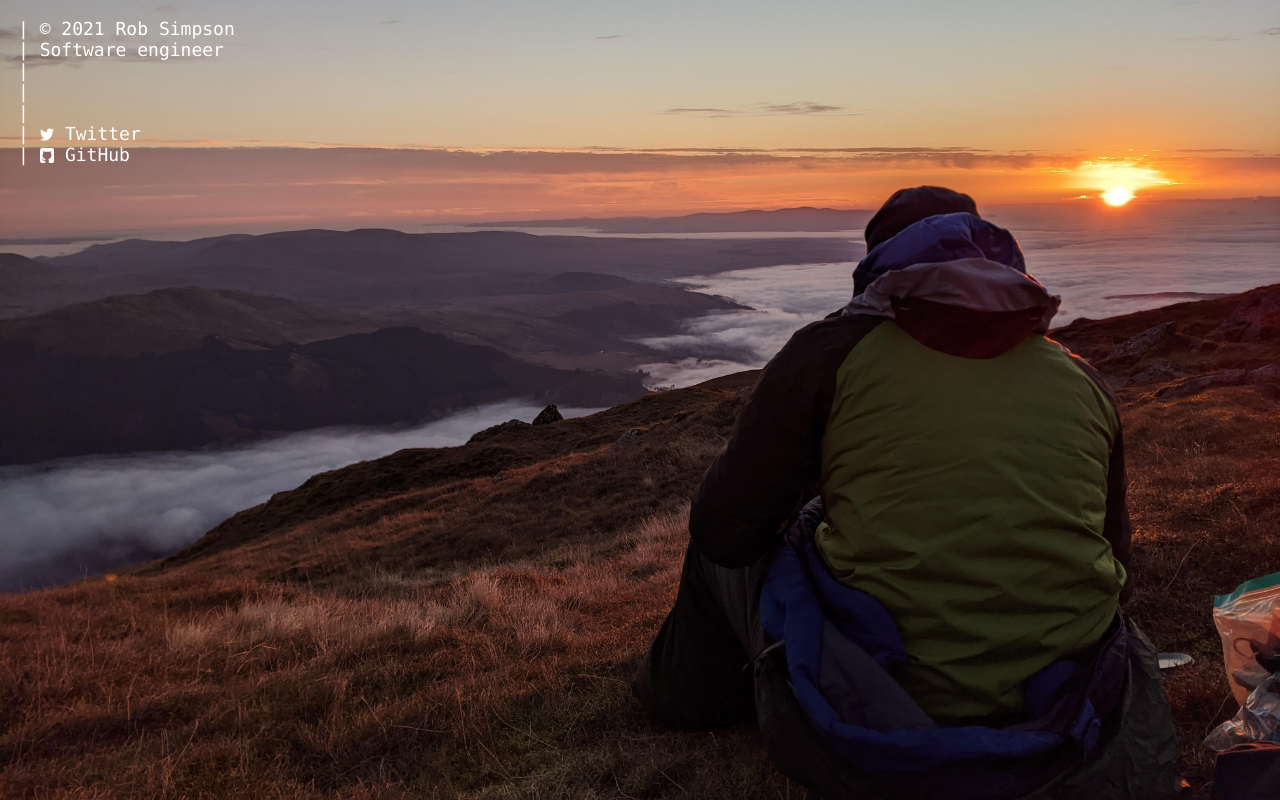
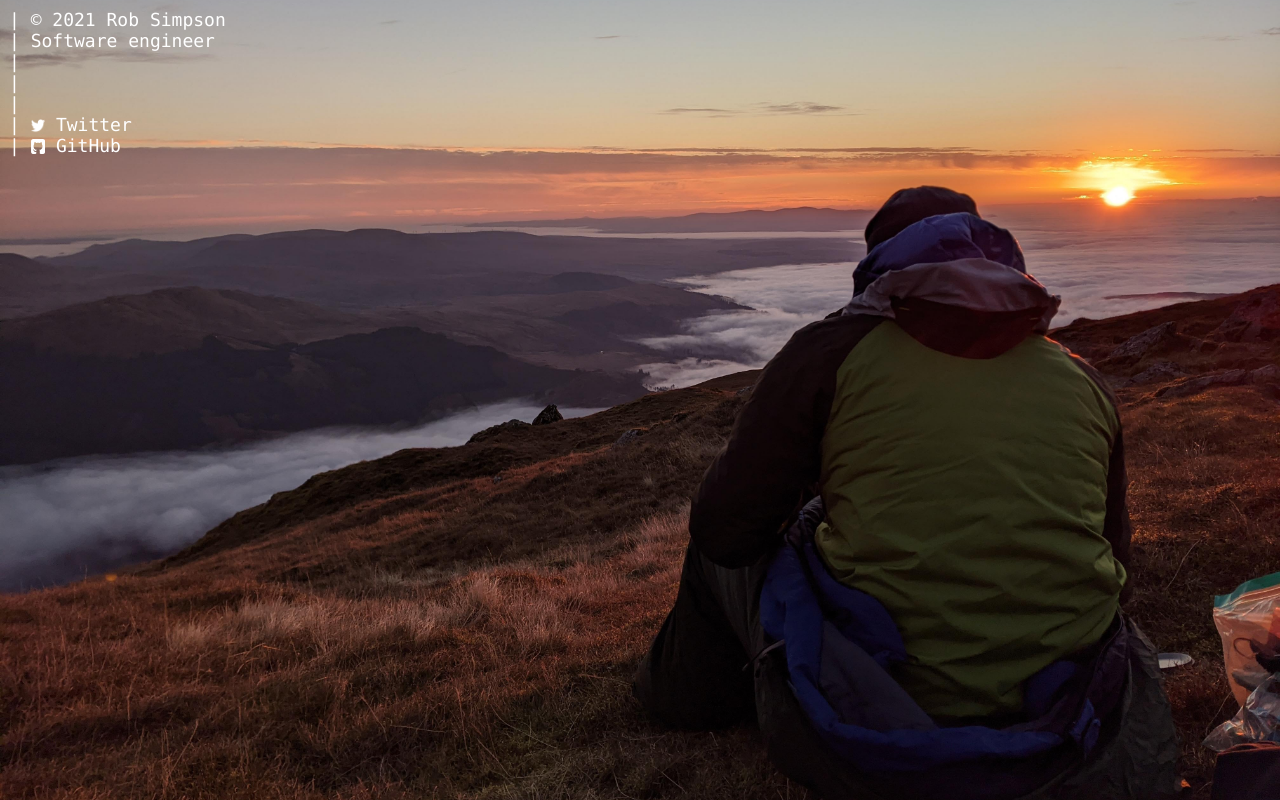
Before and after one commit to robsimpsondev/robsimpsondev.github.io, a plain HTML site: page docs/index.html in a window 1280 px wide. Drawn offline with Linux system fonts and the light colour scheme.

Commit message:
Decrease overlay list margin

```diff
--- a/docs/index.html
+++ b/docs/index.html
@@ -53,7 +53,7 @@
 
     ul {
       list-style-type: none;
-      margin: 1em;
+      margin: 0.5em;
       padding: 0;
     }
 
```
